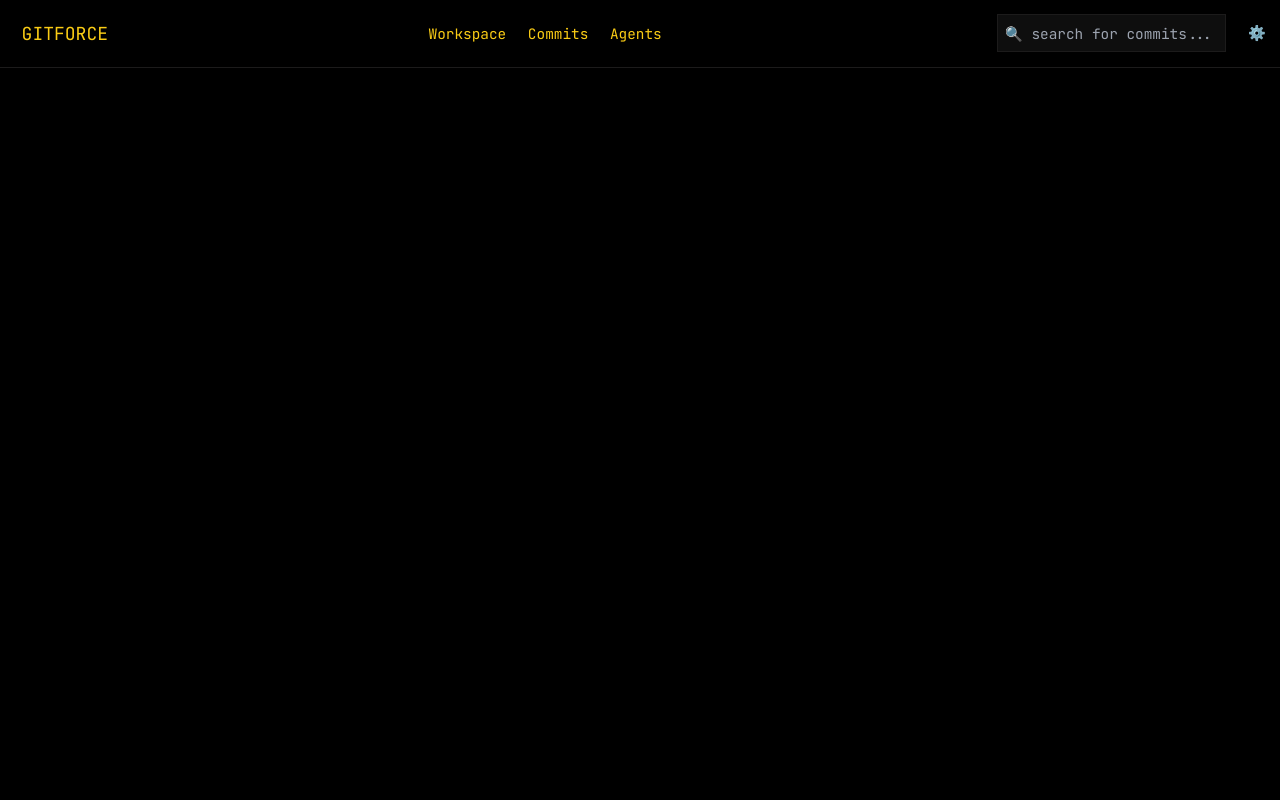
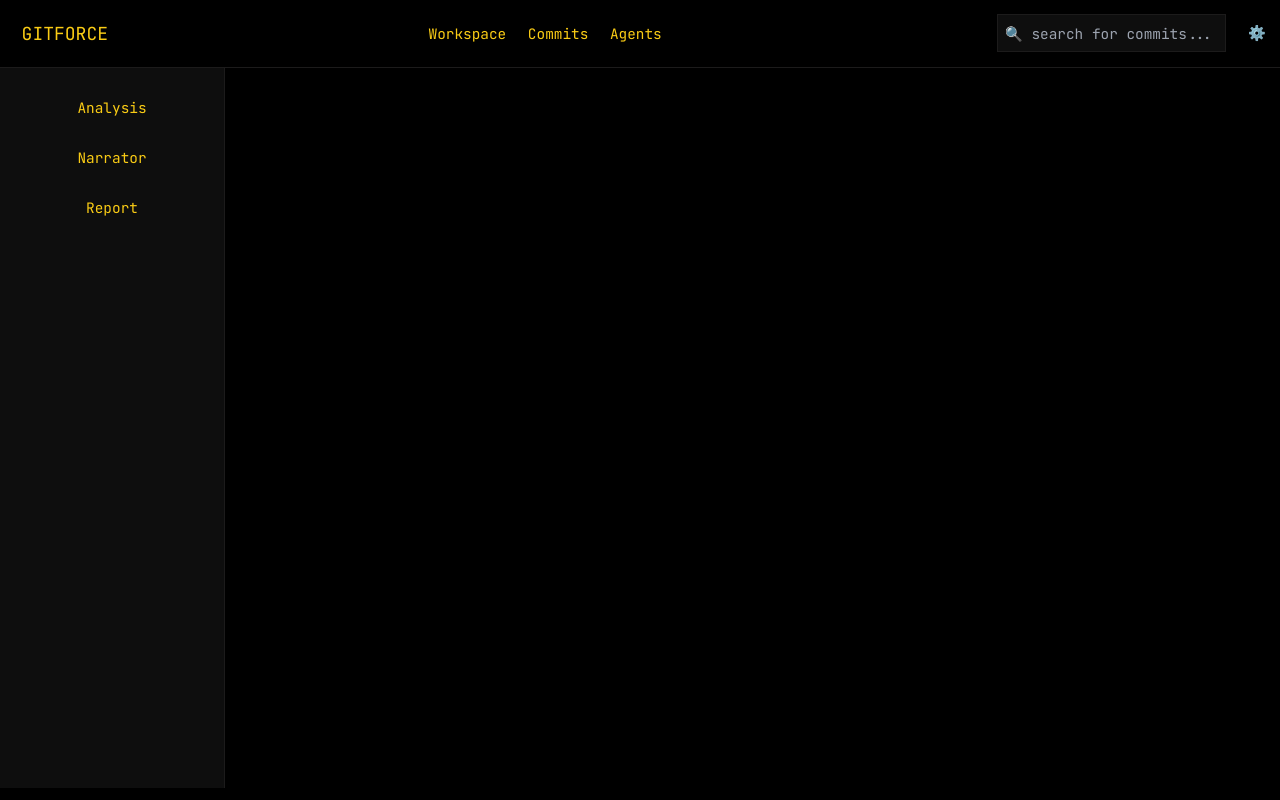
Before and after one commit to Just1MoreCommit/GitForce, a React (Vite) app: page /analyze in a window 1280 px wide. Built offline with nearby package versions, Linux system fonts and the light colour scheme.

Commit message:
Left side bar implementation

```diff
--- a/src/pages/Analyze.jsx
+++ b/src/pages/Analyze.jsx
@@ -1,10 +1,17 @@
 
 import Navbar from '../components/analyze/Navbar'
+
+import SidebarLeft from '../components/analyze/SidebarLeft'
 
 
 function Analyze() {
     return(
-        <Navbar/>
+        <>
+            <Navbar/>
+            <div className='h-screen'>
+                <SidebarLeft/>
+            </div>
+        </>
     );
 }
 
```
